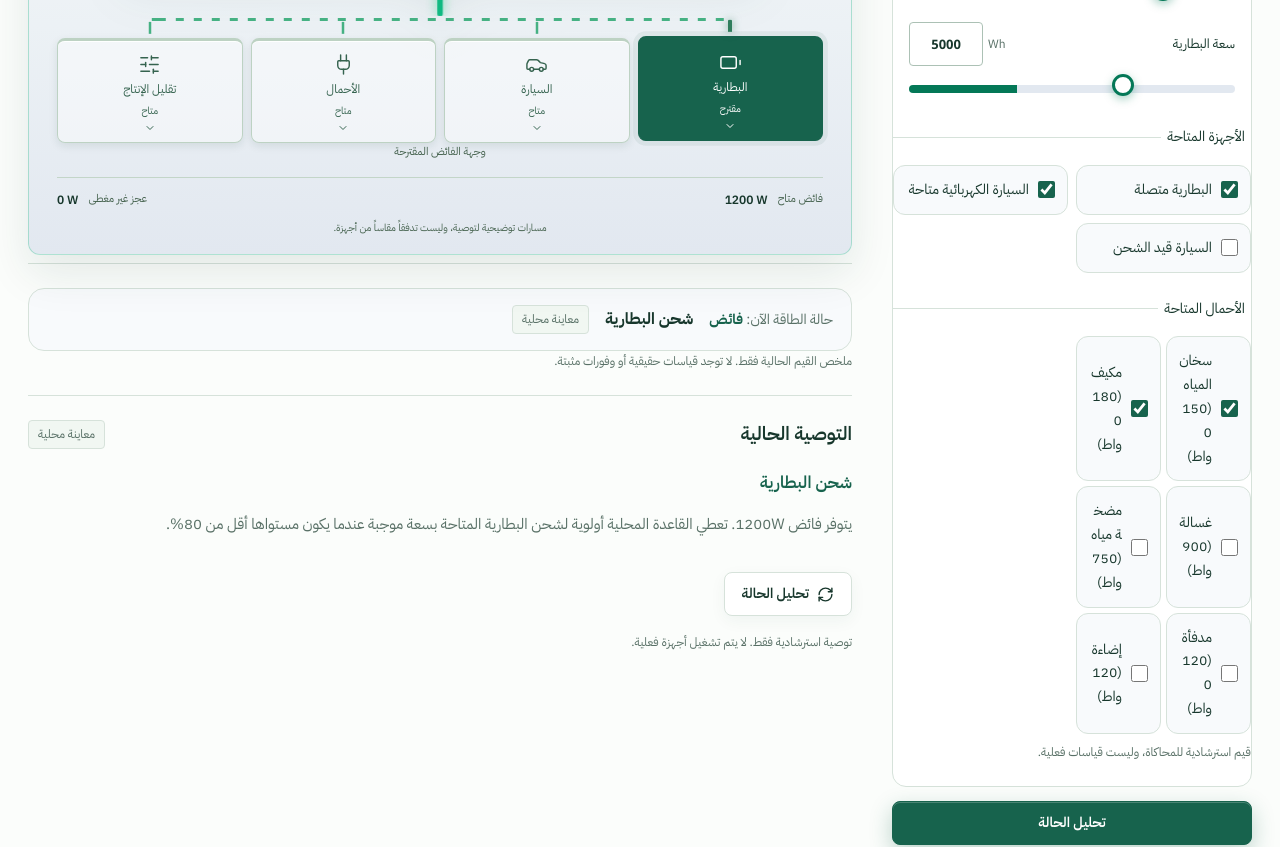
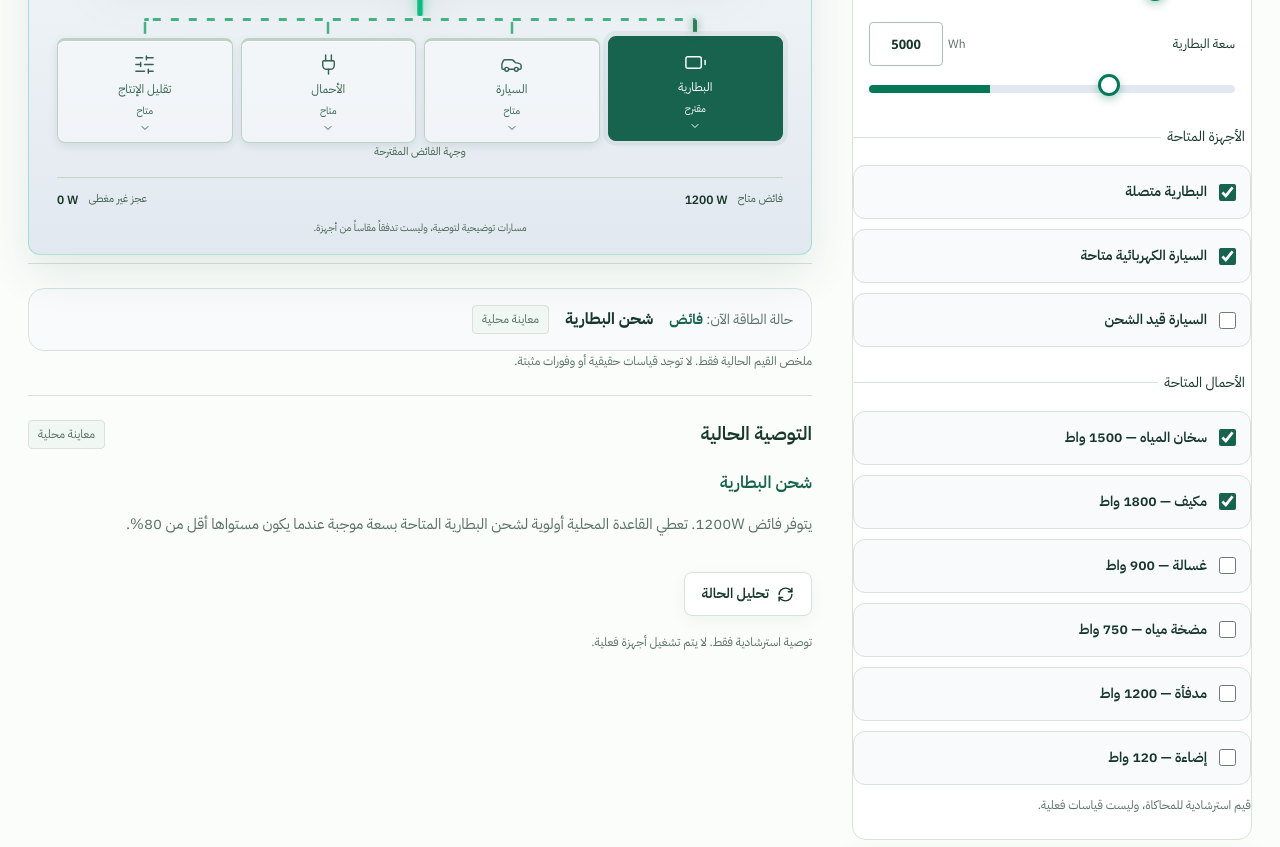
Before and after one commit to mur99k/shamsi-smart, a Next.js app: page /simulator in a window 1280 px wide. Shown: the part 980-1827 px from the top of the page. Built offline with nearby package versions, Linux system fonts and the light colour scheme.

Commit message:
fix(loads): single-column full-width rows, kill duplicate 2-col rule

```diff
--- a/src/app/globals.css
+++ b/src/app/globals.css
@@ -184,7 +184,7 @@ p { overflow-wrap: anywhere; }
 progress { width: 100px; flex: 1; min-width: 60px; height: 7px; accent-color: var(--accent); }
 progress::-webkit-progress-bar { background: #e2e8e4; border-radius: 4px; }
 progress::-webkit-progress-value { background: var(--accent); border-radius: 4px; }
-.simulator-grid { display: grid; grid-template-columns: minmax(0, 360px) minmax(0, 1fr); gap: 40px; }
+.simulator-grid { display: grid; grid-template-columns: minmax(340px, 400px) minmax(0, 1fr); gap: 40px; align-items: start; }
 .simulator-results { min-width: 0; }
 .simulator-results .metrics { grid-template-columns: repeat(2, minmax(0, 1fr)); row-gap: 20px; margin-bottom: 0; }
 .simulator-results .metrics > div:nth-child(2) { border: 0; }
@@ -201,11 +201,11 @@ progress::-webkit-progress-value { background: var(--accent); border-radius: 4px
 .control-row input[type="range"]::-webkit-slider-thumb { -webkit-appearance: none; width: 22px; height: 22px; margin-top: -7px; border-radius: 99px; background: #fff; border: 3px solid #047857; box-shadow: 0 3px 10px rgba(4, 120, 87, 0.35); cursor: grab; }
 .control-row input[type="range"]::-moz-range-thumb { width: 16px; height: 16px; border-radius: 99px; background: #fff; border: 3px solid #047857; box-shadow: 0 3px 10px rgba(4, 120, 87, 0.35); cursor: grab; }
 .control-row input[type="range"]::-moz-range-track { height: 8px; border-radius: 99px; background: #e2e8f0; }
-.sim-inputs fieldset { display: grid; grid-template-columns: repeat(2, minmax(0, 1fr)); gap: 8px; padding: 1rem; }
+.sim-inputs fieldset { display: grid; grid-template-columns: minmax(0, 1fr); gap: 10px; padding: 1rem; }
 .sim-inputs fieldset > legend, .sim-inputs fieldset > p { grid-column: 1 / -1; }
 .check-row { display: flex; align-items: center; gap: 10px; border-radius: 12px; padding: 12px; background: #f8fafc; border: 1px solid var(--border); font-size: 13.5px; min-width: 0; min-height: 52px; overflow: hidden; }
-.check-row input { flex: none; width: 18px; height: 18px; accent-color: #047857; }
-.check-row span { min-width: 0; flex: 1; overflow-wrap: break-word; }
+.check-row input { flex: none; width: 20px; height: 20px; accent-color: #047857; }
+.check-row span { flex: 1; min-width: 0; white-space: nowrap; overflow: hidden; text-overflow: ellipsis; font-weight: 600; }
 .check-row small { flex: none; }
 .load-options { display: grid; grid-template-columns: repeat(auto-fit, minmax(180px, 1fr)); gap: 8px; }
 .acc { border: 1px solid var(--border); border-radius: 14px; margin-top: 14px; background: #fff; overflow: clip; }
@@ -226,8 +226,8 @@ input[type="checkbox"], input[type="radio"] { accent-color: var(--accent); width
 .time-field input { padding: 5px; }
 .simulator-grid fieldset:not(.scenario-picker) { border: 0; border-top: 1px solid var(--border); margin: 24px 0; padding: 16px 0 0; }
 legend { padding: 0 6px; font-size: 14px; }
-.check-row { display: flex; align-items: center; gap: 9px; min-height: 38px; font-size: 14px; cursor: pointer; }
-.load-options { display: grid; grid-template-columns: 1fr 1fr; gap: 5px; }
+.check-row { display: flex; align-items: center; gap: 12px; width: 100%; min-height: 54px; padding: 12px 14px; font-size: 14px; cursor: pointer; border-radius: 12px; background: #f8fafc; border: 1px solid var(--border); overflow: hidden; }
+.load-options { display: grid; grid-template-columns: minmax(0, 1fr); gap: 10px; }
 .load-options .check-row small { margin-inline-start: auto; font-size: 11px; }
 .production-report { margin-top: 8px; }
 .report-grid { display: grid; grid-template-columns: repeat(2, minmax(0, 1fr)); gap: 8px 20px; margin: 0 0 12px; }
--- a/src/components/dashboard/SimulationControls.tsx
+++ b/src/components/dashboard/SimulationControls.tsx
@@ -48,7 +48,7 @@ export default function SimulationControls({ sim, onChange, onAnalyze, loading,
         <label className="check-row"><input type="checkbox" checked={sim.evAvailable} onChange={event => onChange({ evAvailable: event.target.checked })} /><span>{ar ? "السيارة الكهربائية متاحة" : "EV available"}</span></label>
         <label className="check-row"><input type="checkbox" checked={sim.evCharging} disabled={!sim.evAvailable} onChange={event => onChange({ evCharging: event.target.checked })} /><span>{ar ? "السيارة قيد الشحن" : "EV already charging"}</span></label>
       </fieldset>
-      <fieldset><legend>{ar ? "الأحمال المتاحة" : "Available loads"}</legend><div className="load-options">{LOAD_PRESETS.map((load) => <label key={load.id} className="check-row"><input type="checkbox" checked={sim.availableLoads.includes(load.id)} onChange={event => onChange({ availableLoads: event.target.checked ? [...sim.availableLoads, load.id] : sim.availableLoads.filter(item => item !== load.id) })} /><span>{ar ? `${load.ar} (${load.watts} واط)` : `${load.en} (${load.watts} W)`}</span></label>)}</div>
+      <fieldset><legend>{ar ? "الأحمال المتاحة" : "Available loads"}</legend><div className="load-options">{LOAD_PRESETS.map((load) => <label key={load.id} className="check-row"><input type="checkbox" checked={sim.availableLoads.includes(load.id)} onChange={event => onChange({ availableLoads: event.target.checked ? [...sim.availableLoads, load.id] : sim.availableLoads.filter(item => item !== load.id) })} /><span>{ar ? `${load.ar} — ${load.watts} واط` : `${load.en} — ${load.watts} W`}</span></label>)}</div>
         <p className="small muted">{ar ? "قيم استرشادية للمحاكاة، وليست قياسات فعلية." : "Example draws for simulation, not real measurements."}</p></fieldset>
     </details>
     <button className="button primary" onClick={onAnalyze} disabled={loading}>{loading ? (ar ? "جارٍ التحليل..." : "Analyzing...") : (ar ? "تحليل الحالة" : "Analyze state")}</button>
```
Also changed, not shown: 1 other file (tests, documents, lock files or other folders).
